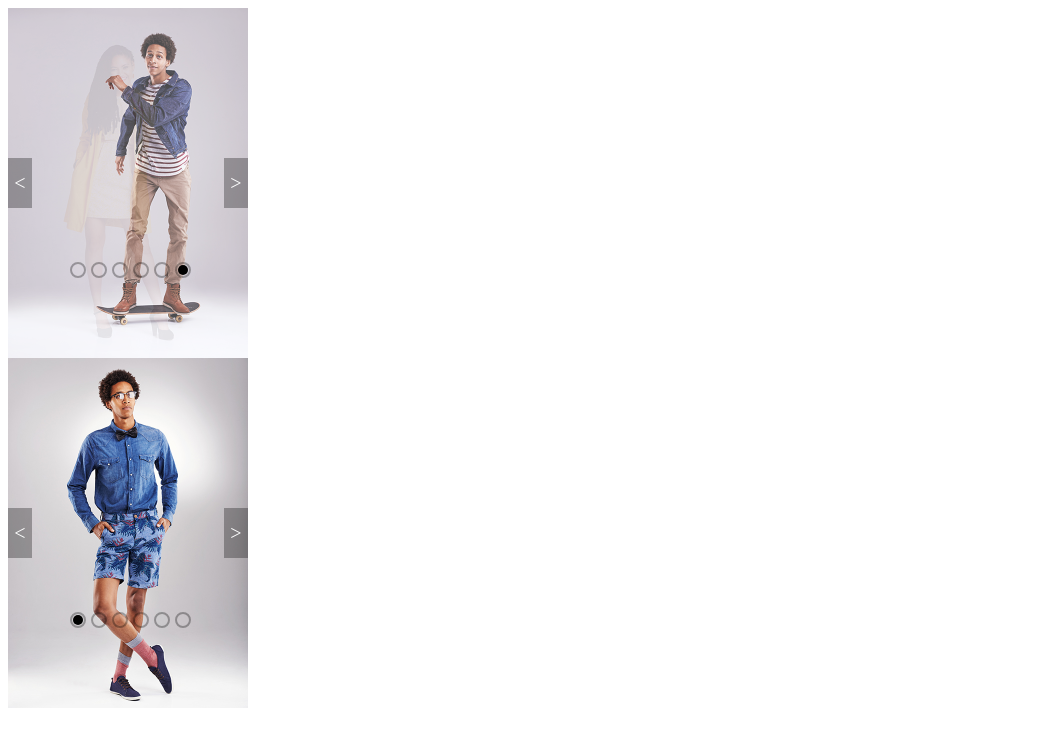
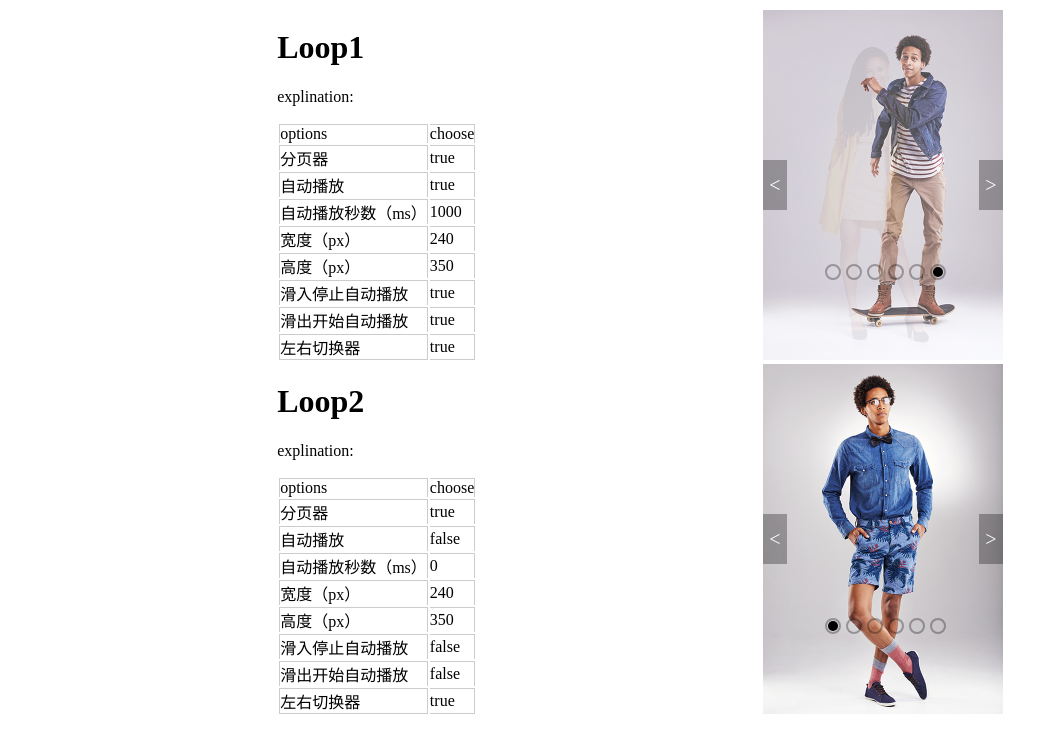
Before and after one commit to veraaa1/loop-function, a plain HTML site: page index.html in a window 1280 px wide. Shown: the whole page, without its empty margins (0-1058 px from the left). Drawn offline with Linux system fonts and the light colour scheme.

Commit message:
change css

```diff
--- a/css/loop.css
+++ b/css/loop.css
@@ -1,3 +1,21 @@
+body>div{
+  width: 80%;
+  margin: 0 auto;
+  display: flex;
+  justify-content: space-around;
+  place-items: center;
+}
+table td{
+  border: 1px solid #ccc;
+  border-bottom: none;
+  padding: 0;
+}
+table tr td:nth-child(2){
+  border-left: none;
+}
+table tr:nth-last-child(1) td{
+  border-bottom: 1px solid #ccc;
+}
 /*loop下组件的样式*/
 .loop{
   position: relative;
--- a/index.html
+++ b/index.html
@@ -8,6 +8,27 @@
   <title>Document</title>
 </head>
 <body>
+  <div>
+    <div>
+        <h1>Loop1</h1>
+        <p>explination:</p>
+       <table>
+         <tbody>
+           <tr>
+             <td>options</td>
+             <td>choose</td>
+           </tr>
+           <tr><td>分页器</td><td>true</td></tr>
+           <tr><td>自动播放</td><td>true</td></tr>
+           <tr><td>自动播放秒数（ms）</td><td>1000</td></tr>
+           <tr><td>宽度（px）</td><td>240</td></tr>
+           <tr><td>高度（px）</td><td>350</td></tr>
+           <tr><td>滑入停止自动播放</td><td>true</td></tr>
+           <tr><td>滑出开始自动播放</td><td>true</td></tr>
+           <tr><td>左右切换器</td><td>true</td></tr>
+         </tbody>
+       </table>
+    </div>
     <div class="loop">
         <a href="#"><img src="img/img1.jpg" alt=""></a>
         <a href="#"><img src="img/img7.jpg" alt=""></a>
@@ -19,6 +40,28 @@
           <a href="javascript:;" class="prev"><</a>
           <a href="javascript:;" class="next">></a>
         </div> -->
+      </div>
+  </div>
+  <div>
+      <div>
+          <h1>Loop2</h1>
+          <p>explination:</p>
+         <table>
+           <tbody>
+             <tr>
+               <td>options</td>
+               <td>choose</td>
+             </tr>
+             <tr><td>分页器</td><td>true</td></tr>
+             <tr><td>自动播放</td><td>false</td></tr>
+             <tr><td>自动播放秒数（ms）</td><td>0</td></tr>
+             <tr><td>宽度（px）</td><td>240</td></tr>
+             <tr><td>高度（px）</td><td>350</td></tr>
+             <tr><td>滑入停止自动播放</td><td>false</td></tr>
+             <tr><td>滑出开始自动播放</td><td>false</td></tr>
+             <tr><td>左右切换器</td><td>true</td></tr>
+           </tbody>
+         </table>
       </div>
       <div class="loop2">
           <a href="#">
@@ -40,6 +83,8 @@
             <img src="img/img6.jpg" alt="">
           </a>
         </div>
+  </div>
+
   <script src="js/jquery-3.2.1.min.js"></script>
 <script src="js/latestLoop.js"></script>
   <script>
```
Lines whose indentation alone changed are shown as unchanged.
